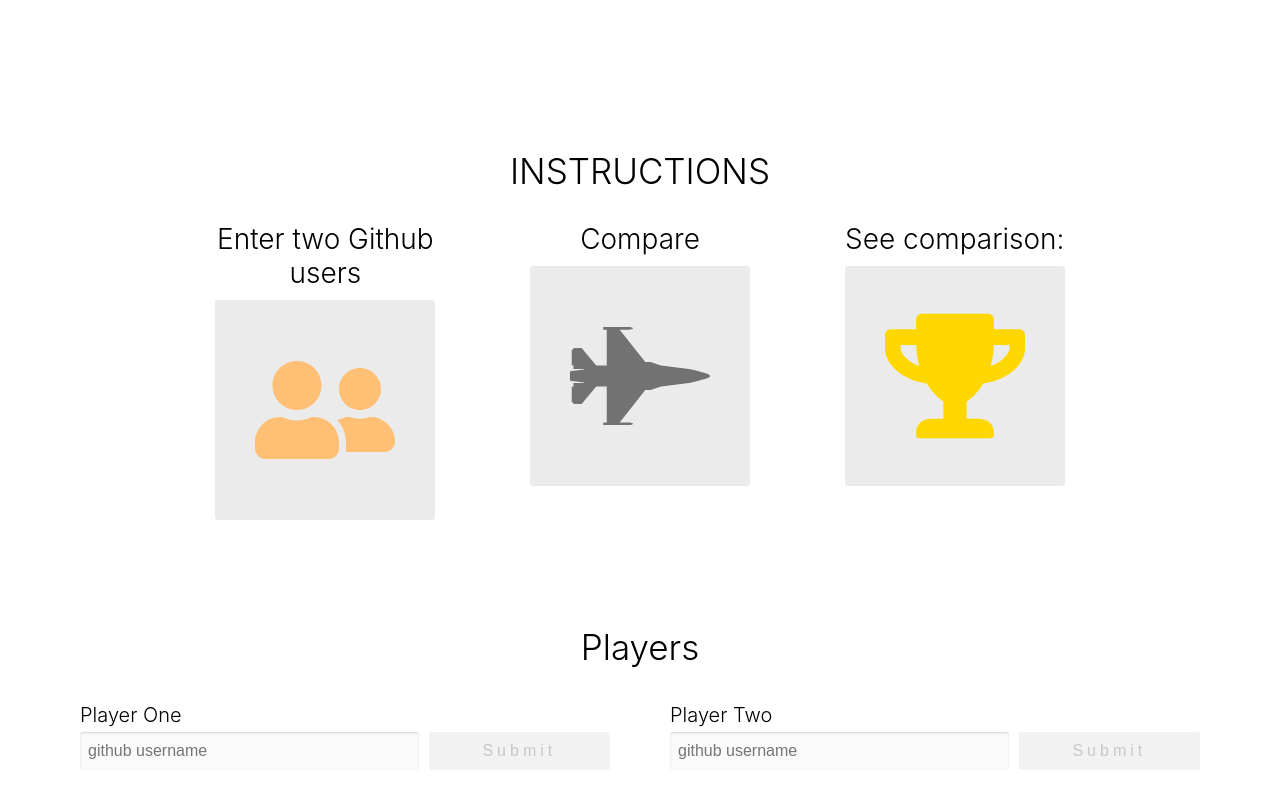
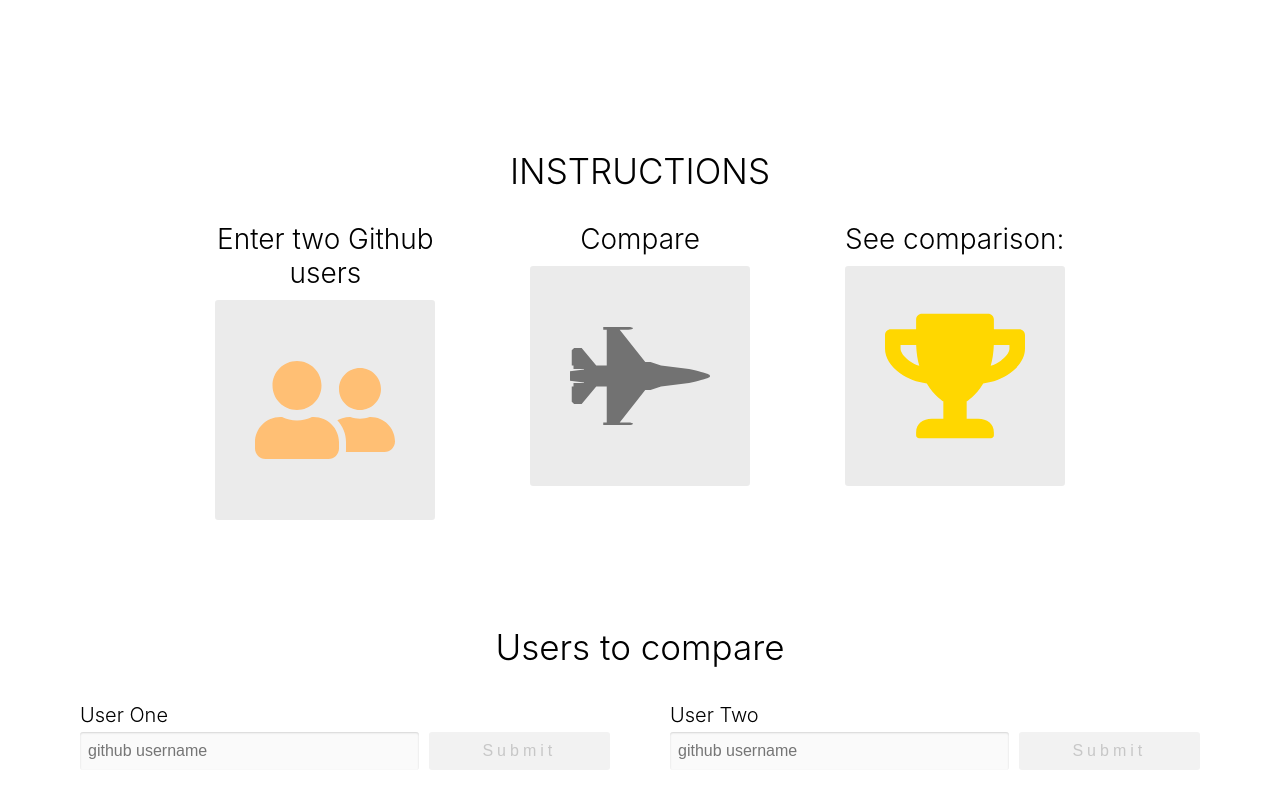
Before and after one commit to MarcinPietkiewicz/github-compare, a React app: page / in a window 1280 px wide. Built offline with nearby package versions, Linux system fonts and the light colour scheme.

Commit message:
Added styling for inputs and fixed names

```diff
--- a/app/components/Compare.js
+++ b/app/components/Compare.js
@@ -115,22 +115,23 @@ handleSubmit(id, player){
             <React.Fragment>
                  <Instructions />
 
-                <div>
-                    <h1 className='center-text header-lg'>Players</h1>
-                </div>
+                <div className="players-container">
+                    <h1 className='center-text header-lg'>Users to compare</h1>
+
                 <div className="row space-around">
                 {playerOne === null && (
                     <PlayerInput
-                        label="Player One"
+                        label="User One"
                         onSubmit={(player) => this.handleSubmit('playerOne', player)}
                     />
                 )}
                  {playerTwo === null && (
                     <PlayerInput
-                        label="Player Two"
+                        label="User Two"
                         onSubmit={(player) => this.handleSubmit('playerTwo', player)}
                     />
                 )}
+                </div>
                 </div>
 
                  {/* <PlayerInput label="label" onSubmit={value => console.log('value!', value)}/> */}
--- a/app/index.css
+++ b/app/index.css
@@ -215,3 +215,8 @@ li{
     background: #f2f2f2;
     color:#c7c7c7;
 }
+
+.players-container{
+    margin: 100px 0;
+
+}
```
